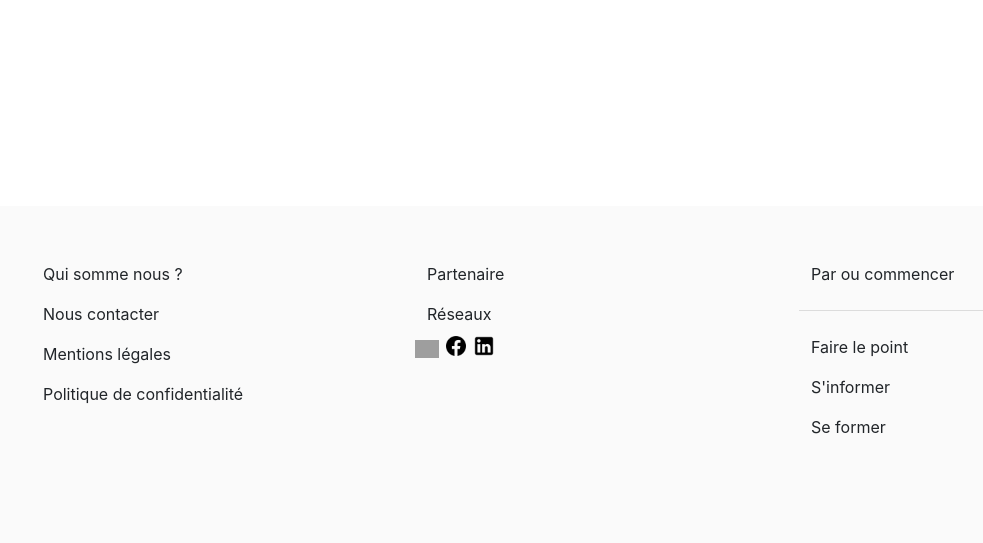
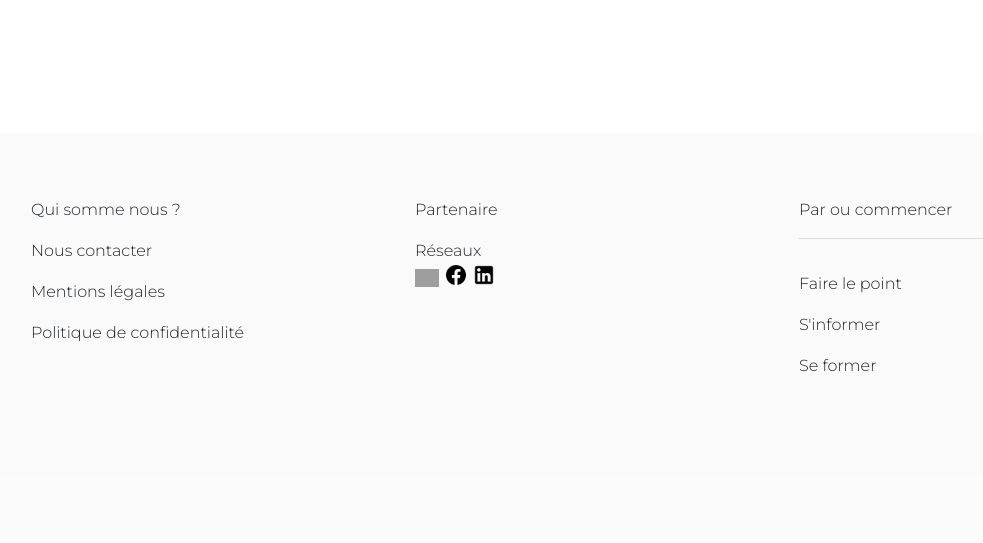
Before and after one commit to MakossoSteave/Lumumba, a PHP site: page /Lumumba/ in a window 1280 px wide. Shown: the part 2251-2794 px from the top of the page, without its empty margins (48-1031 px from the left). After the commit the page ends 2622 px from the top, so only its background shows below. Run offline with PHP 8.4, Linux system fonts and the light colour scheme; style sheets or scripts are compiled from the project's sources; some libraries are stand-ins or nearby versions; grey boxes are pictures that could not be loaded.

Commit message:
modif css

```diff
--- a/Db/request/editprofil.php
+++ b/Db/request/editprofil.php
@@ -27,9 +27,3 @@
             $stmt->execute();
 
            ?>
-           <div class="notification is-success is-light">
-  <button class="delete"></button>
-  Primar lorem ipsum dolor sit amet, consectetur
-  adipiscing elit lorem ipsum dolor. <strong>Pellentesque risus mi</strong>, tempus quis placerat ut, porta nec nulla. Vestibulum rhoncus ac ex sit amet fringilla. Nullam gravida purus diam, et dictum <a>felis venenatis</a> efficitur. Sit amet,
-  consectetur adipiscing elit
-</div>
--- a/Page/css/index.scss
+++ b/Page/css/index.scss
@@ -16,7 +16,10 @@
     h1,
     p,
     h2,
-    h3 {
+    h3,
+    h4,
+    h5,
+    a {
         font-family: 'Montserrat', sans-serif;
     }
 
--- a/Page/include/footer.php
+++ b/Page/include/footer.php
@@ -9,21 +9,22 @@
     <script src="https://code.jquery.com/jquery-3.5.1.slim.min.js" integrity="sha384-DfXdz2htPH0lsSSs5nCTpuj/zy4C+OGpamoFVy38MVBnE+IbbVYUew+OrCXaRkfj" crossorigin="anonymous"></script>
     <script src="https://cdn.jsdelivr.net/npm/popper.js@1.16.0/dist/umd/popper.min.js" integrity="sha384-Q6E9RHvbIyZFJoft+2mJbHaEWldlvI9IOYy5n3zV9zzTtmI3UksdQRVvoxMfooAo" crossorigin="anonymous"></script>
     <script src="https://stackpath.bootstrapcdn.com/bootstrap/4.5.0/js/bootstrap.min.js" integrity="sha384-OgVRvuATP1z7JjHLkuOU7Xw704+h835Lr+6QL9UvYjZE3Ipu6Tp75j7Bh/kR0JKI" crossorigin="anonymous"></script>
+    <link rel="stylesheet" href="./css/index.scss">
     <title>Document</title>
 </head>
 <footer class="footer">
    <div class="container">
      <div class="row">
        <div class="col">
-    <a class="navbar-item">Qui somme nous ?</a>
-    <a class="navbar-item">Nous contacter</a>
-    <a class="navbar-item">Mentions légales</a>
-    <a class="navbar-item">Politique de confidentialité</a>
+    <a class="navbar-item"><a>Qui somme nous ?</a></a>
+    <a class="navbar-item"><a>Nous contacter</a></a>
+    <a class="navbar-item"><a>Mentions légales</a></a>
+    <a class="navbar-item"><a>Politique de confidentialité</a></a>
 
     </div>
    <div class="col">
-     <a class="navbar-item">Partenaire</a>
-     <a class="navbar-item">Réseaux</a>
+     <a class="navbar-item"><a>Partenaire</a></a>
+     <a class="navbar-item"><a>Réseaux</a></a><br>
      <span class="icon has-text-success">
      <img  src="./img/twitter">
      </span>
@@ -36,11 +37,11 @@
 
     </div>
     <div class="col noir">
-     <a class="navbar-item">Par ou commencer</a>
+     <a class="navbar-item"><a>Par ou commencer</a></a>
      <hr>
-     <a class="navbar-item">Faire le point</a>
-     <a class="navbar-item">S'informer</a>
-     <a class="navbar-item">Se former</a>
+     <a class="navbar-item"><a>Faire le point</a></a>
+     <a class="navbar-item"><a>S'informer</a></a>
+     <a class="navbar-item"><a>Se former</a></a>
     </div>
      </div>
 
--- a/Page/include/header.php
+++ b/Page/include/header.php
@@ -14,6 +14,8 @@
     <script src="https://cdn.jsdelivr.net/npm/popper.js@1.16.0/dist/umd/popper.min.js" integrity="sha384-Q6E9RHvbIyZFJoft+2mJbHaEWldlvI9IOYy5n3zV9zzTtmI3UksdQRVvoxMfooAo" crossorigin="anonymous"></script>
     <script src="https://stackpath.bootstrapcdn.com/bootstrap/4.5.0/js/bootstrap.min.js" integrity="sha384-OgVRvuATP1z7JjHLkuOU7Xw704+h835Lr+6QL9UvYjZE3Ipu6Tp75j7Bh/kR0JKI" crossorigin="anonymous"></script>
     <script src="../javascript/checking.js"></script>
+    <link rel="stylesheet" href="./css/index.scss">
+
     <title>Document</title>
 </head>
 
@@ -31,20 +33,19 @@
 
         <div id="navbarBasicExample" class="navbar-menu">
             <div class="navbar-start">
-                <a class="navbar-item">
-                    <img src="/assets/img/devnez.jpg" class="is-rounded" >
+                <a class="navbar-item" href="./index.php" style="text-decoration: none;">
+                    <img src="https://upload.wikimedia.org/wikipedia/commons/3/3c/PatriceLumumba1960.jpg" class="is-rounded" >
                     Acceuil
                 </a>
 
                 <div class="navbar-item has-dropdown is-hoverable">
-                    <a class="navbar-link">
-        categorie
-        </a>
-
+                    <a class="navbar-link" >
+                categorie
+              </a>
                     <div class="navbar-dropdown">
-                        <a class="navbar-item has-text-grey-dark">
-           Formation
-          </a>
+                        <a class="navbar-item has-text-grey-dark" href="./formationBis.php">
+                    Formation
+                 </a>
                         <a class="navbar-item has-text-grey-dark">
             Projet
           </a>
--- a/Page/index.php
+++ b/Page/index.php
@@ -15,8 +15,10 @@
     <script src="https://code.jquery.com/jquery-3.5.1.slim.min.js" integrity="sha384-DfXdz2htPH0lsSSs5nCTpuj/zy4C+OGpamoFVy38MVBnE+IbbVYUew+OrCXaRkfj" crossorigin="anonymous"></script>
     <script src="https://cdn.jsdelivr.net/npm/popper.js@1.16.0/dist/umd/popper.min.js" integrity="sha384-Q6E9RHvbIyZFJoft+2mJbHaEWldlvI9IOYy5n3zV9zzTtmI3UksdQRVvoxMfooAo" crossorigin="anonymous"></script>
     <script src="https://stackpath.bootstrapcdn.com/bootstrap/4.5.0/js/bootstrap.min.js" integrity="sha384-OgVRvuATP1z7JjHLkuOU7Xw704+h835Lr+6QL9UvYjZE3Ipu6Tp75j7Bh/kR0JKI" crossorigin="anonymous"></script>
-    <script src="./javascript/jqueryindex.js"></script>
-    <script src="./javascript/checking.js"></script>
+    <script src="javascript/jqueryindex.js"></script>
+    <script src="javascript/checking.js"></script>
+    <link rel="stylesheet" href="./css/index.scss">
+
 
     <!-- UIkit CSS -->
 <link rel="stylesheet" href="https://cdn.jsdelivr.net/npm/uikit@3.5.5/dist/css/uikit.min.css" />
@@ -27,10 +29,10 @@
   </head>
 
   <section class="hero is-grey is-medium heros" style="background-image: url('./img/Fond.jpg'); background-position:center;background-size:cover;">
-  <div class="hero-body" >
+  <div class="hero-body" ><div id="marecherche"></div>
   <body>
 
-  <section class="section"> <div id="marecherche">
+  <section class="section">
 
       </div>
     <div class="container">
@@ -39,9 +41,9 @@
         <div class="row">
           <div class="col">
 
-            <h2 class="subtitle">
+            <p>
             Étudiez à tout moment le sujet que vous souhaitez.<br> Faites dès maintenant votre choix parmi des milliers de cours enseignés par des formateurs et intervenants confirmés.
-           </h2>
+</p>
            <input class="input" type="text" placeholder="Que Souhaitez vous Apprendre ?">
       <span class="icon is-left is-medium">
       </span>
--- a/Page/login.php
+++ b/Page/login.php
@@ -24,11 +24,12 @@
   integrity="sha256-hVVnYaiADRTO2PzUGmuLJr8BLUSjGIZsDYGmIJLv2b8="
   crossorigin="anonymous"></script>
 <script src="semantic/dist/semantic.min.js"></script>
-    <link rel="stylesheet" href="../css/index.scss">
+    <link rel="stylesheet" href="../Page/css/index.scss">
 
     <title>Document</title>
 </head>
 <body>
+
 <section class="hero is-dark is-bold">
       <div class="hero-body">
         <div class="container">
--- a/Page/parametre.php
+++ b/Page/parametre.php
@@ -56,16 +56,14 @@
         <div class="field">
         <input class="input"  name="nom" id="idProfile" type="hidden" value="<?= $user['id'] ?>">
 
-  <label class="label">Nom</label>
   <div class="control">
-    <input class="input"  name="nom" id="nomupd" type="text" value="<?= $user['nom'] ?>">
+    <input class="input"  name="nom" id="nomupd" type="hidden" value="<?= $user['nom'] ?>">
   </div>
 </div>
 
 <div class="field">
-  <label class="label">Prenom</label>
   <div class="control has-icons-left has-icons-right">
-    <input class="input is-success" type="text" name="description" id="prenomupd" value="<?= $user['prenom'] ?>" >
+    <input class="input is-success" type="hidden" name="description" id="prenomupd" value="<?= $user['prenom'] ?>" >
 
   </div>
 </div>
```
Also changed, not shown: Db/request/recherche.php (+3 -4 lines), Page/formationBis.php (added, +61 -0 lines).
